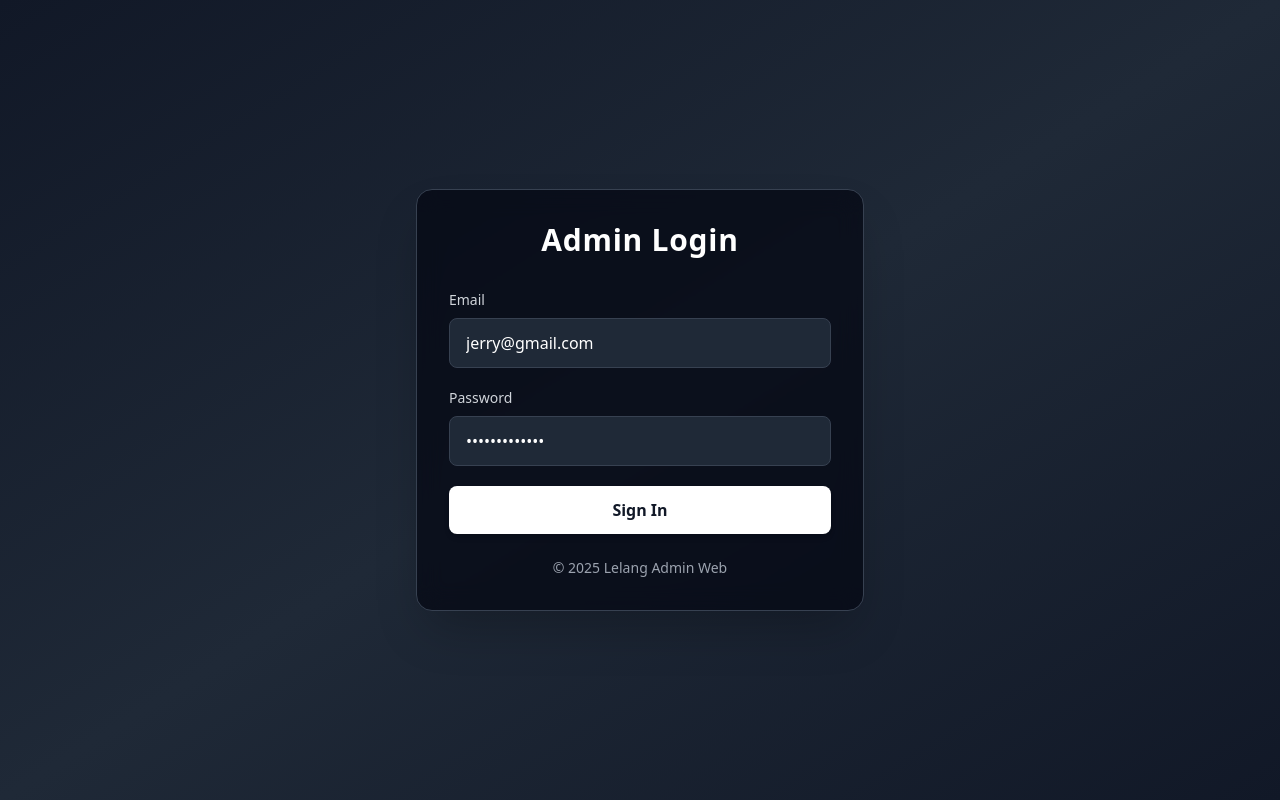
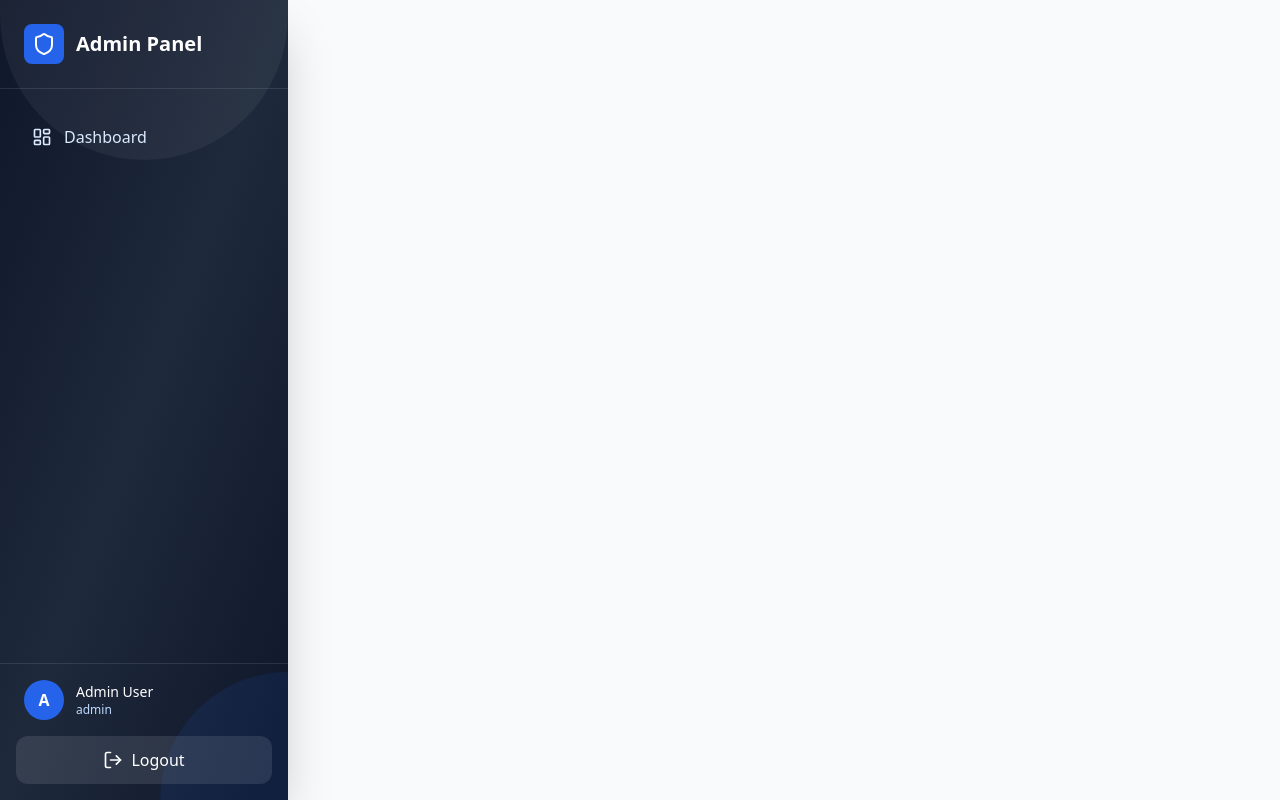
Before and after one commit to DevonLoen/lelang-web-admin, a React (Vite) app: page /admin in a window 1280 px wide. Before the commit this address led to /login. Built offline with nearby package versions, Linux system fonts and the light colour scheme; sample sign-in values are in the browser's storage.

Commit message:
feat: add login and create admin page

```diff
--- a/package.json
+++ b/package.json
@@ -10,6 +10,7 @@
     "preview": "vite preview"
   },
   "dependencies": {
+    "lucide-react": "^0.544.0",
     "react": "^19.1.1",
     "react-dom": "^19.1.1",
     "react-router-dom": "^7.8.1"
--- a/src/App.tsx
+++ b/src/App.tsx
@@ -1,6 +1,8 @@
 import { Routes, Route, Navigate } from "react-router-dom";
 import Login from "./pages/Auth/Login";
 import Dashboard from "./pages/Dashboard/Dashboard";
+import AdminLayout from "./layout/AdminLayout";
+import CreateAdmin from "./pages/Auth/CreateAdmin";
 
 function App() {
   const token = localStorage.getItem("token");
@@ -8,10 +10,16 @@ function App() {
   return (
     <Routes>
       <Route path="/login" element={<Login />} />
+
+      {/* Group route untuk admin yang pakai Sidebar */}
       <Route
-        path="/admin/dashboard"
-        element={token ? <Dashboard /> : <Navigate to="/login" />}
-      />
+        path="/admin"
+        element={token ? <AdminLayout /> : <Navigate to="/login" />}
+      >
+        <Route path="dashboard" element={<Dashboard />} />
+        <Route path="create-admin" element={<CreateAdmin />} />
+      </Route>
+
       {/* default route */}
       <Route path="*" element={<Navigate to="/login" />} />
     </Routes>
--- /dev/null
+++ b/src/enums/user-role.ts
@@ -0,0 +1,4 @@
+export enum UserRole {
+  SUPER_ADMIN = "superadmin",
+  ADMIN = "admin",
+}
--- /dev/null
+++ b/src/layout/AdminLayout.tsx
@@ -0,0 +1,12 @@
+import { Outlet } from "react-router-dom";
+import Sidebar from "../layout/Sidebar";
+
+const AdminLayout = () => {
+  return (
+    <Sidebar>
+      <Outlet />
+    </Sidebar>
+  );
+};
+
+export default AdminLayout;
--- a/src/layout/Sidebar.tsx
+++ b/src/layout/Sidebar.tsx
@@ -1,5 +1,14 @@
 import type { ReactNode } from "react";
-import { Link, useNavigate } from "react-router-dom";
+import { Link, useNavigate, useLocation } from "react-router-dom";
+import { UserRole } from "../enums/user-role";
+import {
+  LayoutDashboard,
+  UserPlus,
+  LogOut,
+  Settings,
+  Shield,
+  BarChart3,
+} from "lucide-react";
 
 interface Props {
   children: ReactNode;
@@ -7,39 +16,89 @@ interface Props {
 
 const Sidebar = ({ children }: Props) => {
   const navigate = useNavigate();
+  const location = useLocation();
+  const role = localStorage.getItem("role") as UserRole | null;
 
   const handleLogout = () => {
     localStorage.removeItem("token");
+    localStorage.removeItem("role");
     navigate("/login");
   };
 
+  // Fungsi untuk memeriksa apakah link aktif
+  const isActiveLink = (path: string) => {
+    return location.pathname === path;
+  };
+
   return (
-    <div className="flex h-screen bg-gray-100">
-      {/* Sidebar */}
-      <aside className="w-64 bg-white shadow-lg flex flex-col justify-between">
-        <div>
-          <div className="p-4 text-xl font-bold border-b">Admin Panel</div>
-          <nav className="mt-4 space-y-2">
+    <div className="flex h-screen bg-gray-50">
+      <aside className="w-72 bg-gradient-to-br from-slate-900 via-slate-800 to-slate-900 shadow-2xl flex flex-col justify-between relative overflow-hidden">
+        <div className="absolute top-0 left-0 w-full h-40 bg-white/5 rounded-b-full"></div>
+        <div className="absolute bottom-0 right-0 w-32 h-32 bg-blue-600/10 rounded-tl-full"></div>
+
+        <div className="relative z-10">
+          <div className="p-6 border-b border-white/10">
+            <div className="flex items-center space-x-3">
+              <div className="p-2 bg-blue-600 rounded-lg">
+                <Shield className="h-6 w-6 text-white" />
+              </div>
+              <h1 className="text-xl font-bold text-white">Admin Panel</h1>
+            </div>
+          </div>
+
+          <nav className="mt-6 space-y-1 px-4">
+            {role === UserRole.SUPER_ADMIN && (
+              <Link
+                to="/admin/create-admin"
+                className={`flex items-center px-4 py-3 rounded-xl transition-all duration-200 ${
+                  isActiveLink("/admin/create-admin")
+                    ? "bg-blue-600 text-white shadow-lg"
+                    : "text-blue-100 hover:bg-white/10 hover:text-white"
+                }`}
+              >
+                <UserPlus className="h-5 w-5 mr-3" />
+                <span className="font-medium">Create Admin</span>
+              </Link>
+            )}
+
             <Link
               to="/admin/dashboard"
-              className="block px-4 py-2 hover:bg-gray-200 rounded"
+              className={`flex items-center px-4 py-3 rounded-xl transition-all duration-200 ${
+                isActiveLink("/admin/dashboard")
+                  ? "bg-blue-600 text-white shadow-lg"
+                  : "text-blue-100 hover:bg-white/10 hover:text-white"
+              }`}
             >
-              Dashboard
+              <LayoutDashboard className="h-5 w-5 mr-3" />
+              <span className="font-medium">Dashboard</span>
             </Link>
           </nav>
         </div>
-        <div className="p-4">
+
+        <div className="relative z-10 p-4 border-t border-white/10">
+          <div className="flex items-center justify-between mb-4 px-2">
+            <div className="flex items-center">
+              <div className="w-10 h-10 bg-blue-600 rounded-full flex items-center justify-center">
+                <span className="text-white font-semibold">A</span>
+              </div>
+              <div className="ml-3">
+                <p className="text-sm font-medium text-white">Admin User</p>
+                <p className="text-xs text-blue-200">{role}</p>
+              </div>
+            </div>
+          </div>
+
           <button
             onClick={handleLogout}
-            className="w-full bg-red-500 text-white py-2 rounded hover:bg-red-600"
+            className="w-full flex items-center justify-center px-4 py-3 bg-white/10 text-white rounded-xl hover:bg-white/20 transition-all duration-200 group"
           >
-            Logout
+            <LogOut className="h-5 w-5 mr-2 group-hover:translate-x-1 transition-transform" />
+            <span className="font-medium">Logout</span>
           </button>
         </div>
       </aside>
 
-      {/* Content */}
-      <main className="flex-1 p-6 overflow-y-auto">{children}</main>
+      <main className="flex-1 overflow-y-auto">{children}</main>
     </div>
   );
 };
--- /dev/null
+++ b/src/pages/Auth/CreateAdmin.tsx
@@ -0,0 +1,77 @@
+import { useState } from "react";
+
+const CreateAdmin = () => {
+  const [email, setEmail] = useState("");
+  const [password, setPassword] = useState("");
+  const [loading, setLoading] = useState(false);
+  const [success, setSuccess] = useState(false);
+
+  const handleSubmit = async (e: React.FormEvent) => {
+    e.preventDefault();
+    setLoading(true);
+    setSuccess(false);
+
+    setTimeout(() => {
+      console.log("API CALLED:", { email, password });
+      setLoading(false);
+      setSuccess(true);
+      setEmail("");
+      setPassword("");
+    }, 1500);
+  };
+
+  return (
+    <div className="flex items-center justify-center w-full px-4 min-h-full bg-gradient-to-br from-gray-900 via-gray-800 to-gray-900">
+      <div className="w-full md:w-2/3 lg:w-1/2 xl:w-2/5 p-8 bg-gray-950/70 backdrop-blur-md shadow-2xl rounded-2xl border border-gray-700">
+        <h2 className="text-3xl font-bold text-center text-white mb-4 tracking-wide">
+          Create Admin
+        </h2>
+        <p className="text-center text-gray-400 mb-8 text-md">
+          Fill the form below to add a new admin
+        </p>
+
+        <form onSubmit={handleSubmit} className="space-y-6">
+          <div>
+            <label className="block text-md text-gray-300 mb-3">Email</label>
+            <input
+              type="email"
+              placeholder="Enter email"
+              className="w-full px-4 py-3 bg-gray-800 text-white placeholder-gray-500 border border-gray-700 rounded-lg focus:ring-2 focus:ring-indigo-400 focus:outline-none text-lg"
+              value={email}
+              onChange={(e) => setEmail(e.target.value)}
+              required
+            />
+          </div>
+
+          <div>
+            <label className="block text-md text-gray-300 mb-3">Password</label>
+            <input
+              type="password"
+              placeholder="Enter password"
+              className="w-full px-4 py-3 bg-gray-800 text-white placeholder-gray-500 border border-gray-700 rounded-lg focus:ring-2 focus:ring-indigo-400 focus:outline-none text-lg"
+              value={password}
+              onChange={(e) => setPassword(e.target.value)}
+              required
+            />
+          </div>
+
+          <button
+            type="submit"
+            disabled={loading}
+            className="w-full bg-indigo-600 text-white font-semibold py-3 rounded-lg shadow-md hover:bg-indigo-700 transition duration-300 disabled:opacity-50 text-lg"
+          >
+            {loading ? "Creating..." : "Create Admin"}
+          </button>
+        </form>
+
+        {success && (
+          <p className="mt-6 text-center text-green-400 font-medium text-lg">
+            ✅ Admin created successfully!
+          </p>
+        )}
+      </div>
+    </div>
+  );
+};
+
+export default CreateAdmin;
--- a/src/pages/Auth/Login.tsx
+++ b/src/pages/Auth/Login.tsx
@@ -2,65 +2,70 @@ import { useState } from "react";
 import { useNavigate } from "react-router-dom";
 
 const Login = () => {
-  const [email, setEmail] = useState("jerry@gmail.com");
-  const [password, setPassword] = useState("asu1321@jjf_a");
+  const [username, setUsername] = useState("jerry@gmail.com");
+  const [password, setPassword] = useState("123456");
   const navigate = useNavigate();
 
   const handleLogin = (e: React.FormEvent) => {
     e.preventDefault();
-    if (email && password) {
+    if (username && password) {
       localStorage.setItem("token", "dummy_token");
+      localStorage.setItem("role", "superadmin");
       navigate("/admin/dashboard");
     }
   };
 
   return (
-    <div className="flex items-center justify-center min-h-screen bg-gradient-to-br from-gray-900 via-gray-800 to-gray-900">
-      <div className="w-full max-w-md p-8 bg-gray-950/70 backdrop-blur-md shadow-2xl rounded-2xl border border-gray-700">
-        {/* Title */}
-        <h2 className="text-3xl font-bold text-center text-white mb-8 tracking-wide">
-          Admin Login
-        </h2>
+    <div className="flex min-h-screen bg-[#0e1a2b]">
+      <div className="flex flex-col items-center justify-center w-1/2 text-white">
+        <div className="flex items-center space-x-4">
+          <img
+            src="/logo.jpg"
+            alt="Logo"
+            className="w-28 h-28 object-contain"
+          />
+          <h1 className="text-6xl font-extrabold italic tracking-wide">
+            LELANG
+          </h1>
+        </div>
+      </div>
 
-        {/* Form */}
-        <form onSubmit={handleLogin} className="space-y-5">
-          <div>
-            <label className="block text-sm text-gray-300 mb-2">Email</label>
+      <div className="w-px bg-gray-700"></div>
+
+      <div className="flex flex-col justify-center w-1/2 px-16">
+        <div className="text-center mb-10">
+          <h2 className="text-4xl font-bold text-white mb-2">Welcome</h2>
+          <p className="text-gray-300 uppercase tracking-wide text-sm">
+            Please login to admin dashboard
+          </p>
+        </div>
+
+        <form onSubmit={handleLogin} className="space-y-6">
           <input
-              type="email"
-              placeholder="Enter your email"
-              className="w-full px-4 py-3 bg-gray-800 text-white placeholder-gray-500 border border-gray-700 rounded-lg focus:ring-2 focus:ring-gray-400 focus:outline-none"
-              value={email}
-              onChange={(e) => setEmail(e.target.value)}
+            type="text"
+            placeholder="Username"
+            className="w-full px-4 py-3 bg-gray-200 text-gray-900 placeholder-gray-500 border border-gray-300 rounded-md focus:ring-2 focus:ring-gray-400 focus:outline-none"
+            value={username}
+            onChange={(e) => setUsername(e.target.value)}
             required
           />
-          </div>
 
-          <div>
-            <label className="block text-sm text-gray-300 mb-2">Password</label>
           <input
             type="password"
-              placeholder="Enter your password"
-              className="w-full px-4 py-3 bg-gray-800 text-white placeholder-gray-500 border border-gray-700 rounded-lg focus:ring-2 focus:ring-gray-400 focus:outline-none"
+            placeholder="Password"
+            className="w-full px-4 py-3 bg-gray-200 text-gray-900 placeholder-gray-500 border border-gray-300 rounded-md focus:ring-2 focus:ring-gray-400 focus:outline-none"
             value={password}
             onChange={(e) => setPassword(e.target.value)}
             required
           />
-          </div>
 
-          {/* Login Button */}
           <button
             type="submit"
-            className="w-full bg-white text-gray-900 font-semibold py-3 rounded-lg shadow-md hover:bg-gray-200 transition duration-300"
+            className="w-full bg-red-600 text-white font-bold py-3 rounded-md hover:bg-red-700 transition duration-300"
           >
-            Sign In
+            LOGIN
           </button>
         </form>
-
-        {/* Footer */}
-        <p className="text-center text-gray-400 text-sm mt-6">
-          © {new Date().getFullYear()} Lelang Admin Web
-        </p>
       </div>
     </div>
   );
--- a/src/pages/Dashboard/Dashboard.tsx
+++ b/src/pages/Dashboard/Dashboard.tsx
@@ -1,15 +1,13 @@
-import Sidebar from "../../layout/SideBar";
-
 const Dashboard = () => {
   return (
-    <Sidebar>
+    <div className="p-6 bg-gray-100 min-h-full">
       <h1 className="text-2xl font-bold mb-4">Dashboard</h1>
       <div className="grid grid-cols-1 md:grid-cols-3 gap-4">
         <div className="p-6 bg-white shadow rounded-lg">Card 1</div>
         <div className="p-6 bg-white shadow rounded-lg">Card 2</div>
         <div className="p-6 bg-white shadow rounded-lg">Card 3</div>
       </div>
-    </Sidebar>
+    </div>
   );
 };
 
--- a/tsconfig.app.json
+++ b/tsconfig.app.json
@@ -19,7 +19,7 @@
     "strict": true,
     "noUnusedLocals": true,
     "noUnusedParameters": true,
-    "erasableSyntaxOnly": true,
+    "erasableSyntaxOnly": false,
     "noFallthroughCasesInSwitch": true,
     "noUncheckedSideEffectImports": true
   },
```
Also changed, not shown: public/logo.jpg (added), 1 other file (tests, documents, lock files or other folders). Lines whose indentation alone changed are shown as unchanged.
